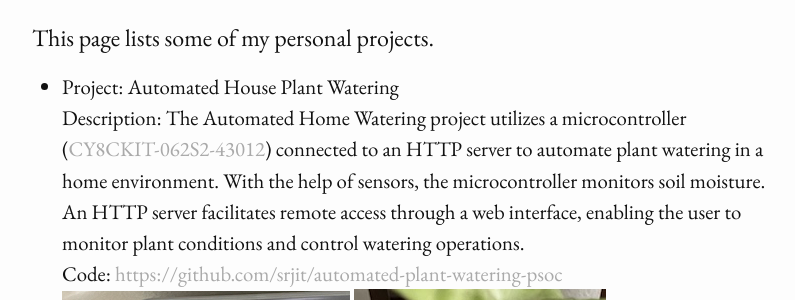
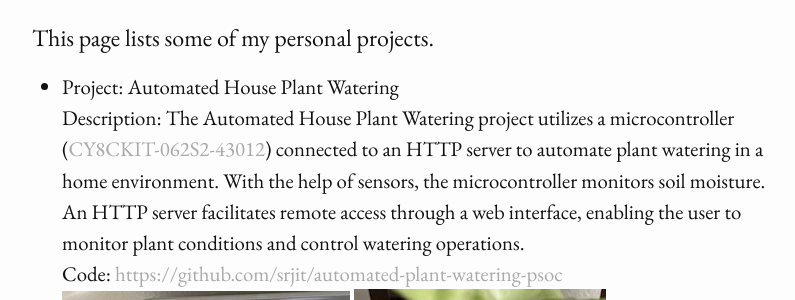
Before and after one commit to darthMaulJr/darthmauljr.github.io, a Jekyll site: the page built from projects.md, in a window 1280 px wide. Shown: the part 261-561 px from the top of the page, without its empty margins (238-1033 px from the left). Built offline with Jekyll 4.4.1, drawn with Linux system fonts in a browser that asks for light colours; nearby versions of some CDN libraries.

Commit message:
update name

```diff
--- a/projects.md
+++ b/projects.md
@@ -9,7 +9,7 @@
 
 <ul>
  <li> Project: Automated House Plant Watering <br/>
-      Description: The Automated Home Watering project utilizes a microcontroller (<a href="https://www.infineon.com/cms/en/product/evaluation-boards/cy8ckit-062s2-43012/">CY8CKIT-062S2-43012</a>) connected to an HTTP server to automate plant watering in a home environment. With the help of sensors, the microcontroller monitors soil moisture. An HTTP server facilitates remote access through a web interface, enabling the user to monitor plant conditions and control watering operations. <br />
+      Description: The Automated House Plant Watering project utilizes a microcontroller (<a href="https://www.infineon.com/cms/en/product/evaluation-boards/cy8ckit-062s2-43012/">CY8CKIT-062S2-43012</a>) connected to an HTTP server to automate plant watering in a home environment. With the help of sensors, the microcontroller monitors soil moisture. An HTTP server facilitates remote access through a web interface, enabling the user to monitor plant conditions and control watering operations. <br />
       Code: <a href="https://github.com/srjit/automated-plant-watering-psoc">https://github.com/srjit/automated-plant-watering-psoc</a> <br/>
 
         <img src="{{ site.baseurl }}/assets/images/mc.jpeg"/>
```
